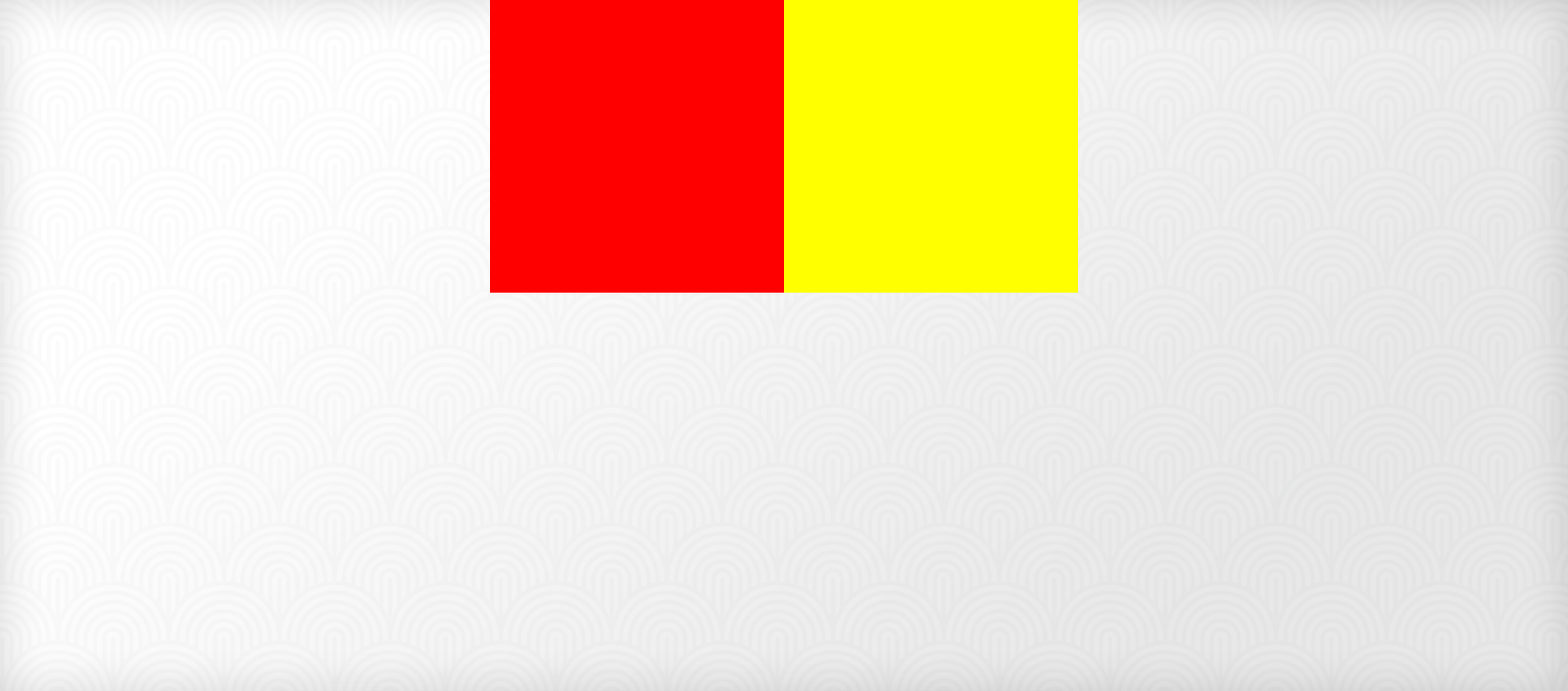
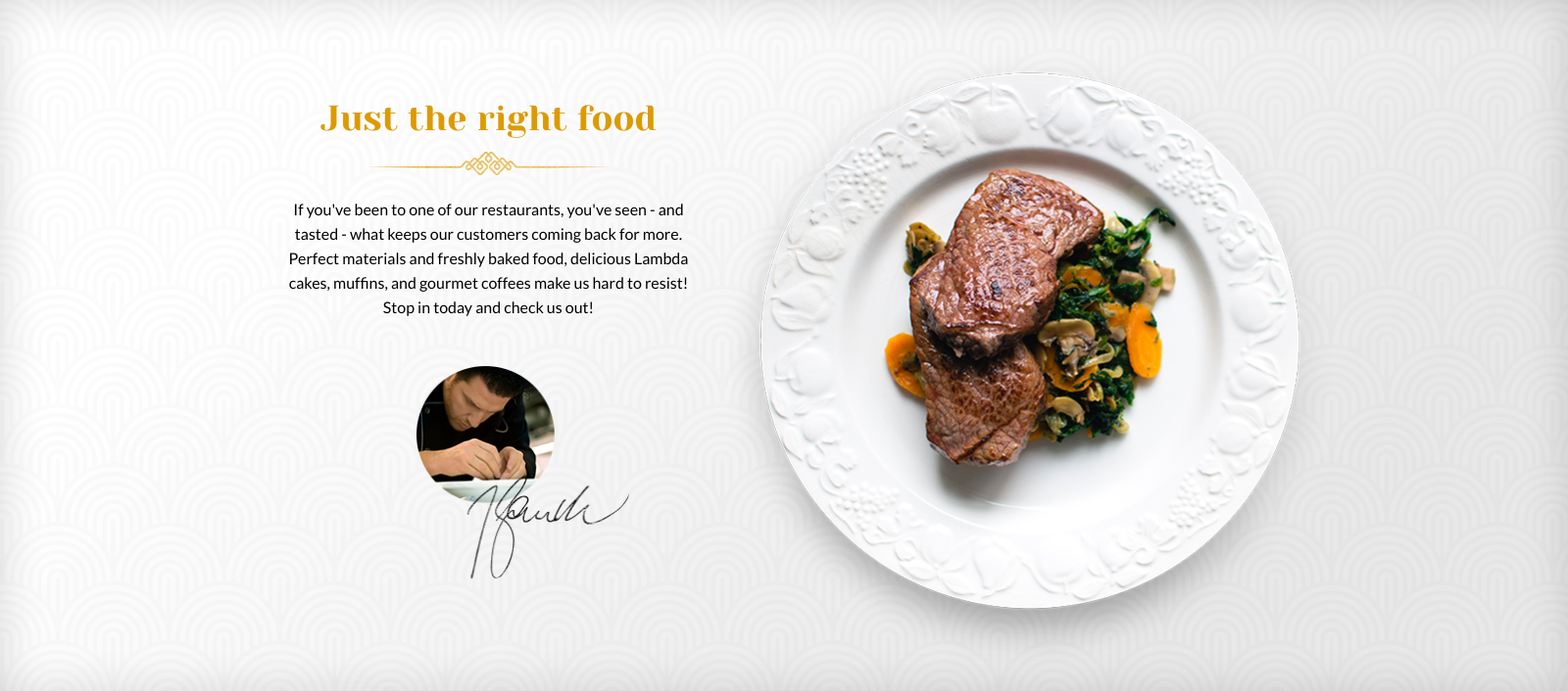
Before and after one commit to Hummel009/HTML-Projects, a web app: page / in a window 1600 px wide. Shown: the part 751-1457 px from the top of the page at 98% size. Run offline with its HTML, style and script files only (its server is not run), Linux system fonts and the light colour scheme; data that the repository does not hold is empty; some libraries are stand-ins or nearby versions; some web fonts are replaced.

Commit message:
section-1 is ready

```diff
--- a/NicoNicoDouga/src/main/webapp/index.html
+++ b/NicoNicoDouga/src/main/webapp/index.html
@@ -16,6 +16,10 @@
 		/>
 		<link
 			href="https://fonts.googleapis.com/css?family=Open Sans"
+			rel="stylesheet"
+		/>
+		<link
+			href="https://fonts.googleapis.com/css2?family=Lato&display=swap"
 			rel="stylesheet"
 		/>
 	</head>
@@ -52,7 +56,7 @@
 				<div class="content">
 					<div class="label">the right ingredients<br />for the right food</div>
 					<div class="separator">
-						<img src="separator-s0.png" width="100%" height="auto" alt="" />
+						<img src="s-0-separator.png" width="100%" height="auto" alt="" />
 					</div>
 					<div class="buttons-panel">
 						<div class="button" id="Dark">BOOK A TABLE</div>
@@ -60,32 +64,75 @@
 					</div>
 				</div>
 			</div>
-			<img src="image_0.png" width="100%" height="auto" alt="" />
+			<img src="s-0-background.png" width="100%" height="auto" alt="" />
 		</div>
 		<div class="section-1" style="height: 710px">
 			<div class="section-1-content">
-				<div class="block1"></div>
-				<div class="block2"></div>
+				<div class="block1">
+					<table class="table" style="text-align: center">
+						<tbody>
+							<tr>
+								<td><span class="table-header">Just the right food</span></td>
+							</tr>
+							<tr>
+								<td>
+									<div class="table-sizer"></div>
+									<img
+										src="s-1-separator.png"
+										width="60%"
+										height="auto"
+										alt=""
+									/>
+								</td>
+							</tr>
+							<tr>
+								<td>
+									<div class="table-sizer"></div>
+									If you've been to one of our restaurants, you've seen - and<br />
+									tasted - what keeps our customers coming back for more.<br />
+									Perfect materials and freshly baked food, delicious Lambda<br />
+									cakes, muffins, and gourmet coffees make us hard to resist!<br />
+									Stop in today and check us out!
+								</td>
+							</tr>
+							<tr>
+								<td>
+									<div class="table-sizer"></div>
+									<span class="auto">
+										<img
+											src="s-1-autograph.png"
+											width="53%"
+											height="auto"
+											alt=""
+									/></span>
+								</td>
+							</tr>
+						</tbody>
+					</table>
+				</div>
+				<div class="block2">
+					<img src="s-1-dish.png" width="100%" height="auto" alt="" />
+				</div>
 			</div>
-			<img src="image_1.png" width="100%" height="auto" alt="" />
+			<img src="s-1-background.png" width="100%" height="auto" alt="" />
 		</div>
 		<div class="section-2" style="height: 758px">
 			<div class="section-2-content">
 				<div class="block"></div>
 			</div>
-			<img src="image_2.png" width="100%" height="auto" alt="" />
+			<img src="s-2-background.png" width="100%" height="auto" alt="" />
 		</div>
 		<div class="section-3" style="height: 994px">
-			<img src="image_3.png" width="100%" height="auto" alt="" />
+			<img src="s-3-background.png" width="100%" height="auto" alt="" />
 		</div>
 		<div class="section-4" style="height: 758px">
 			<div class="section-4-content">
 				<div class="block"></div>
 			</div>
-			<img src="image_4.png" width="100%" height="auto" alt="" />
+			<img src="s-4-background.png" width="100%" height="auto" alt="" />
 		</div>
 		<div class="section-5" style="height: 710px">
-			<img src="image_5.png" width="100%" height="auto" alt="" />
+			<img src="s-5-background.png" width="100%" height="auto" alt="" />
 		</div>
 		<div class="footer" style="height: 320px">
 			<div class="footer-content">
@@ -100,7 +147,7 @@
 							<td>
 								<div class="table-sizer"></div>
 								<img
-									src="separator-footer.png"
+									src="footer-separator.png"
 									width="50%"
 									height="auto"
 									alt=""
@@ -109,7 +156,7 @@
 							<td>
 								<div class="table-sizer"></div>
 								<img
-									src="separator-footer.png"
+									src="footer-separator.png"
 									width="50%"
 									height="auto"
 									alt=""
@@ -118,7 +165,7 @@
 							<td>
 								<div class="table-sizer"></div>
 								<img
-									src="separator-footer.png"
+									src="footer-separator.png"
 									width="50%"
 									height="auto"
 									alt=""
--- a/NicoNicoDouga/src/main/webapp/jabroni.css
+++ b/NicoNicoDouga/src/main/webapp/jabroni.css
@@ -76,7 +76,8 @@
     color: White;
     font-family: 'Yeseva One';
     font-size: 90px;
-    line-height: 120px;
+    line-height: 118px;
+	margin-top: 50px;
 }
 .section-0-content .separator {
 	width: 230px;
@@ -111,11 +112,11 @@
 }
 .section-0-content .content .buttons-panel .button#Dark {
 	background: rgba(0, 0, 0, 0.6);
-	border: 2px solid #000000;
+	border: 1px solid #000000;
 }
 .section-0-content .content .buttons-panel .button#Light {
 	background: rgba(229, 208, 179, 0.3);
-	border: 2px solid #e5d0b3;
+	border: 1px solid #e5d0b3;
 }
 .section-0-content .content .buttons-panel .button#Dark:hover {
 	background: rgba(0, 0, 0, 0.8);
@@ -130,21 +131,40 @@
 }
 .section-1-content {
 	position: absolute;
-	width: 1600px;
+	width: 1500px;
 	display: flex;
 	justify-content: center;
+	margin-left: 46px;
 }
 .section-1-content .block1 {
-	background: Red;
-	height: 300px;
-	width: 300px;
+	height: 450px;
+	width: 450px;
+	margin-top: 107px;
+	margin-left: 58px;
+	margin-right: -3px;
+}
+.section-1-content .block1 .auto img {
+	margin-top: 32px;
+	margin-left: 70px;
 }
 .section-1-content .block2 {
-	background: Yellow;
-	height: 300px;
-	width: 300px;
+	margin-top: 56px;
+	height: 620px;
+	width: 620px;
 }
-
+.section-1-content .table {
+	font-size: 16px;
+	font-family: 'Lato';
+	line-height: 25px;
+}
+.section-1-content .table-header {
+	font-family: 'Yeseva One' !important;
+	color: #DD9A00;
+	font-size: 36px;
+}
+.section-1-content .table-sizer {
+	height: 12px;
+}
 /* SECTION 2 */
 .section-2 {
 	position: relative;
```
Also changed, not shown: NicoNicoDouga/src/main/webapp/footer-separator.png (renamed from NicoNicoDouga/src/main/webapp/separator-footer.png), NicoNicoDouga/src/main/webapp/image_0.png (deleted), NicoNicoDouga/src/main/webapp/image_2.png (deleted), NicoNicoDouga/src/main/webapp/s-0-separator.png (renamed from NicoNicoDouga/src/main/webapp/separator-s0.png), NicoNicoDouga/src/main/webapp/s-1-autograph.png (added), NicoNicoDouga/src/main/webapp/s-1-background.png (renamed from NicoNicoDouga/src/main/webapp/image_1.png), NicoNicoDouga/src/main/webapp/s-1-dish.png (added), NicoNicoDouga/src/main/webapp/s-1-separator.png (added), NicoNicoDouga/src/main/webapp/s-3-background.png (renamed from NicoNicoDouga/src/main/webapp/image_3.png), NicoNicoDouga/src/main/webapp/s-5-background.png (renamed from NicoNicoDouga/src/main/webapp/image_5.png), 4 other files.
